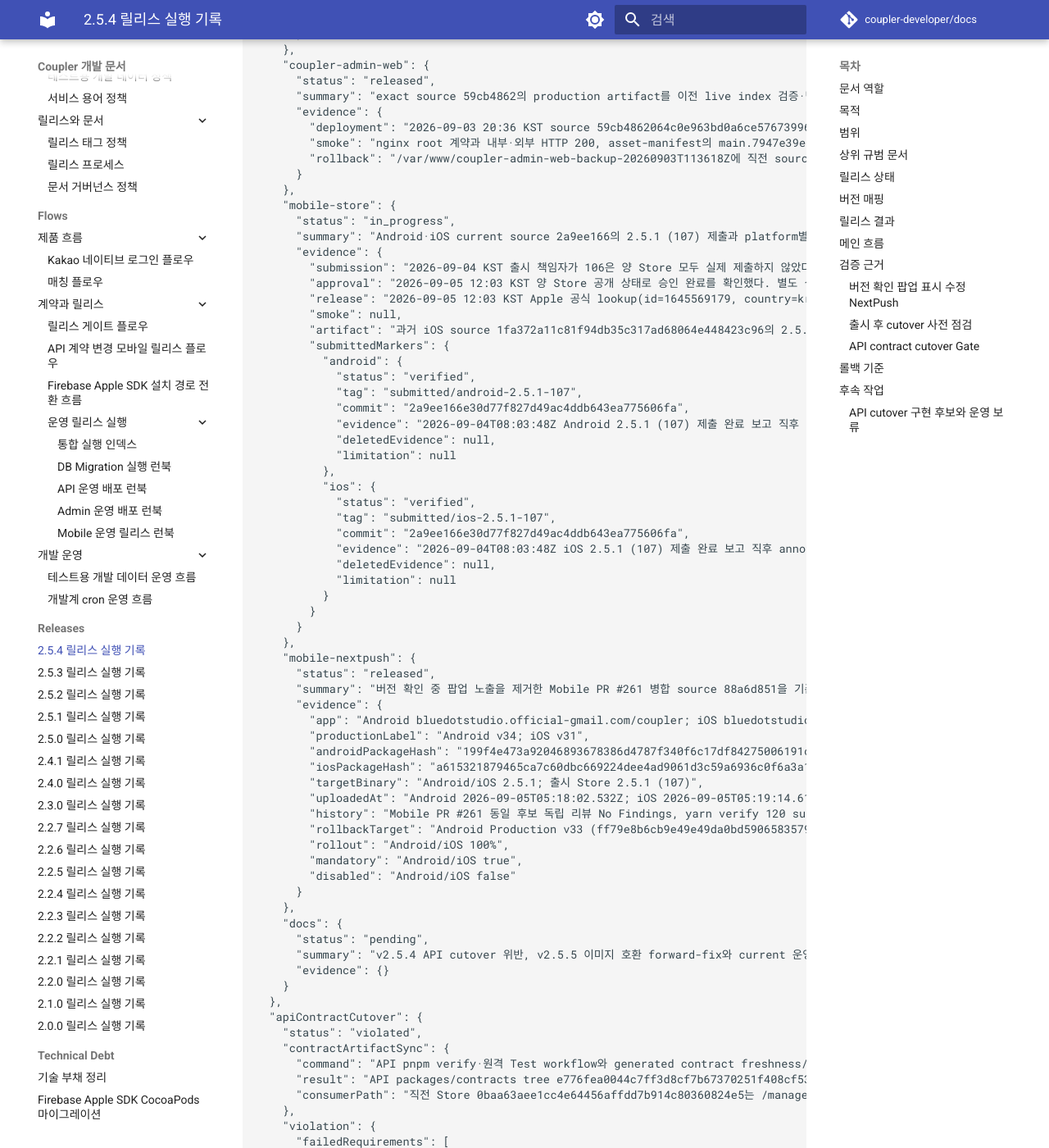
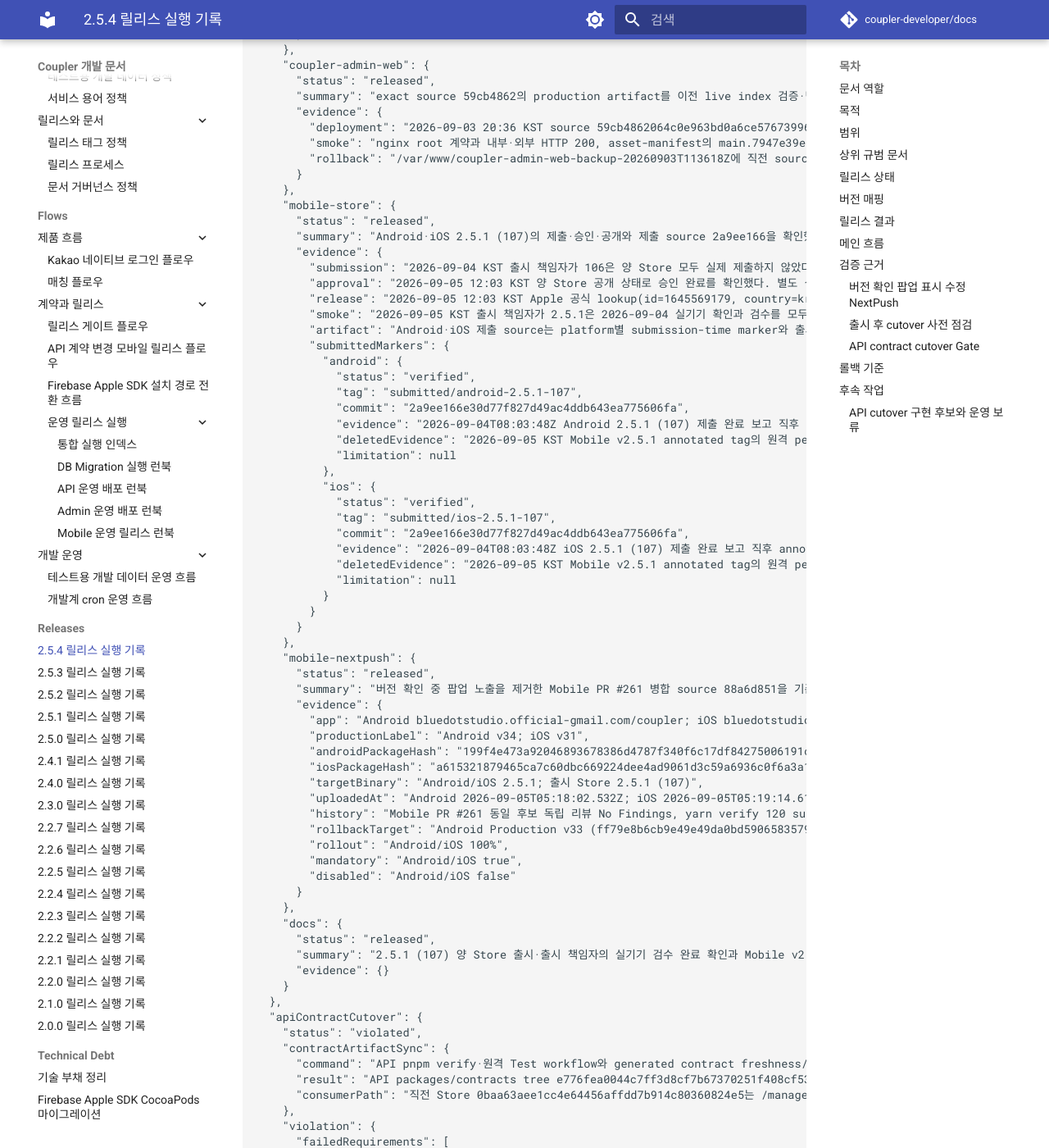
Before and after one commit to coupler-developer/docs, an MkDocs documentation site: the page built from content/releases/v2.5.4.md, in a window 1280 px wide and 1400 px high, scrolled down 1757 px. Shown: the whole window at 82% size. Built offline with MkDocs 1.6.1 and Material for MkDocs 9.7.7, drawn with Linux system fonts in a browser that asks for light colours; comment, search, counter and statistics services are not loaded; some of the changed text lies outside the part shown.

Commit message:
docs: 2.5.1 출시 검수와 릴리스 기록 마감
Background:
- 출시된 2.5.1 기록을 후속 cutover와 혼동해 기존 PR을 미병합 종료했다.

Reason:
- 출시 책임자가 2.5.1 실기기 검수 완료를 최종 확인했고 기존 출시 기록의 정식 마감을 요청했다.

Changes:
- Store와 docs scope를 released로 확정하고 107 제출 소스의 Mobile v2.5.1 태그 및 marker 삭제 증빙을 반영했다.
- 후속 cutover는 2.5.2 초과 최초 Store 버전의 필수 출시 범위로 분리했다.

How:
- 기존 PR을 다시 열어 metadata와 본문·기술부채·참조를 동기화했다.
- 사용자 검수 확인과 에이전트 운영 조회를 구분하고 기존 API 배포 및 cutover 위반 이력을 보존했다.

Tests:
- 독립 문서 리뷰 열린 Finding 0건
- 최종 yarn verify 통과: 11 suites, 192 tests
- 앞선 후보의 대기 범위 표기 오류를 N/A로 수정하고 재검증했다.

````diff
--- a/content/releases/v2.5.4.md
+++ b/content/releases/v2.5.4.md
@@ -3,7 +3,7 @@
 ```release-metadata
 {
   "version": "v2.5.4",
-  "status": "in_progress",
+  "status": "released",
   "releaseScopes": [
     "db-migration",
     "contracts-package",
@@ -16,8 +16,8 @@
   "extraRepoRefs": [],
   "versionMapping": {
     "docs": {
-      "tag": null,
-      "commit": "pending"
+      "tag": "v2.5.4",
+      "commit": null
     },
     "coupler-api": {
       "tag": "v2.5.6",
@@ -31,14 +31,14 @@
       "store": {
         "android": {
           "versionBuild": "2.5.1 (107)",
-          "releaseTag": null,
+          "releaseTag": "v2.5.1",
           "commit": "2a9ee166e30d77f827d49ac4ddb643ea775606fa",
           "sourceStatus": "verified",
           "limitation": null
         },
         "ios": {
           "versionBuild": "2.5.1 (107)",
-          "releaseTag": null,
+          "releaseTag": "v2.5.1",
           "commit": "2a9ee166e30d77f827d49ac4ddb643ea775606fa",
           "sourceStatus": "verified",
           "limitation": null
@@ -97,21 +97,21 @@
       }
     },
     "mobile-store": {
-      "status": "in_progress",
-      "summary": "Android·iOS current source 2a9ee166의 2.5.1 (107) 제출과 platform별 marker를 검증했고, 2026-09-05 KST 양 Store 공개를 확인했다. 사용자는 직접 실행 검증을 하지 못했다고 답했으며 실기기 운영 smoke와 Mobile 릴리스 태그·107 marker 증빙 이관/삭제는 아직 완료하지 않았다. 실제 제출되지 않은 106의 잘못된 marker는 이미 로컬과 원격에서 삭제했다.",
+      "status": "released",
+      "summary": "Android·iOS 2.5.1 (107)의 제출·승인·공개와 제출 source 2a9ee166을 확인했다. 2026-09-05 출시 책임자가 2.5.1의 실기기 검수는 전날 모두 완료됐다고 최종 확인했다. Mobile v2.5.1 annotated tag를 exact source에 고정하고 107 제출 marker의 증빙 이관 및 로컬·원격 삭제를 완료했다.",
       "evidence": {
         "submission": "2026-09-04 KST 출시 책임자가 106은 양 Store 모두 실제 제출하지 않았다고 최종 정정해 잘못된 submitted/android-2.5.1-106·submitted/ios-2.5.1-106을 로컬과 원격에서 삭제했다. 17:03 KST에는 current main 2a9ee166e30d77f827d49ac4ddb643ea775606fa의 Android·iOS 2.5.1 (107) Store 제출 완료를 보고했고, 즉시 platform별 annotated marker를 생성·push했다.",
         "approval": "2026-09-05 12:03 KST 양 Store 공개 상태로 승인 완료를 확인했다. 별도 심사 승인 시각은 조회하지 않았다. 이전 iOS Waiting for Review 화면을 현재 상태로 사용하지 않는다.",
         "release": "2026-09-05 12:03 KST Apple 공식 lookup(id=1645569179, country=kr)의 version은 2.5.1 (107), currentVersionReleaseDate는 2026-09-04T22:07:32Z(2026-09-05 07:07:32 KST)였다. Google Play 한국 공개 페이지(id=com.ritzy.fourhundred)는 version 2.5.1과 업데이트 날짜 2026-09-04를 제공했다. Android build 107·출시율 100%는 출시 책임자가 제공한 Production Console 화면으로 확인했으며 공개 페이지에서 build 번호를 독립 확인한 것은 아니다.",
-        "smoke": null,
-        "artifact": "과거 iOS source 1fa372a11c81f94db35c317ad68064e448423c96의 2.5.1 (106) xcarchive와 Android source cd8eee3286aacdd64b3c2a0a7888d97aa2f00d8d의 106 AAB는 생성됐지만 양 Store 모두 제출하지 않았고 current 후보에서 제외했다. current source 2a9ee166e30d77f827d49ac4ddb643ea775606fa의 Android·iOS 2.5.1 (107) artifact를 각 Store에 제출했다. 이번 handoff에는 107 artifact의 local size·SHA-256·manifest·운영 API origin·서명·R8 또는 Xcode validation 상세값이 제공되지 않아 Store 제출 완료 보고와 marker provenance만 기록한다.",
+        "smoke": "2026-09-05 KST 출시 책임자가 2.5.1은 2026-09-04 실기기 확인과 검수를 모두 마친 뒤 출시했다고 최종 확인했다. 앞선 미확인 답변은 이 확인으로 정정한다. 세부 화면별 결과를 에이전트 직접 관측으로 주장하지 않는다. 같은 날 읽기 전용 운영 점검에서 google/apple build 107 bootstrap은 HTTP 200·ok=true·version_name=2.5.1·version_code/min_version=107·force_update=0, 매니저 목록 6건의 canonical/legacy 이미지 경로 일치와 manager 16 상세의 canonical 이미지 slice 4건·HTTP 200을 확인했다. 2.5.2 (108) 실기기 확인 보고는 후속 버전 정보이며 이번 107 artifact나 source를 교체하지 않는다.",
+        "artifact": "Android·iOS 제출 source는 platform별 submission-time marker와 출시 책임자 제출 보고로 고정한 2a9ee166e30d77f827d49ac4ddb643ea775606fa이다. 해당 source의 Android versionName 2.5.1/versionCode 107과 iOS MARKETING_VERSION 2.5.1/CURRENT_PROJECT_VERSION 107이 일치한다. 보존된 iOS 107 xcarchive의 version/build 2.5.1/107, uploadDestination App Store·uploadedBuildNumber 107, uploadEvent 2026-09-04T07:54:32Z success·errors/warnings 0건을 확인했다. Android 설치 package의 107·installer com.android.vending은 앞선 연결 기기 조회에서 확인했다. 원본 Android 107 AAB 전체 digest·서명 상세는 이 기록에서 복구하지 않았으며, 106 artifact는 실제 미제출이므로 증빙에서 제외한다.",
         "submittedMarkers": {
           "android": {
             "status": "verified",
             "tag": "submitted/android-2.5.1-107",
             "commit": "2a9ee166e30d77f827d49ac4ddb643ea775606fa",
             "evidence": "2026-09-04T08:03:48Z Android 2.5.1 (107) 제출 완료 보고 직후 annotated marker를 원격에 push했다. 원격 tag object 2c19b6219423fceb1e8ae5aecfcce6ccf0815317과 peeled commit 2a9ee166e30d77f827d49ac4ddb643ea775606fa을 확인했다.",
-            "deletedEvidence": null,
+            "deletedEvidence": "2026-09-05 KST Mobile v2.5.1 annotated tag의 원격 peeled commit 2a9ee166e30d77f827d49ac4ddb643ea775606fa을 확인하고 제출 marker 이름·object·source·제출 시각을 이 기록에 이관한 뒤, 해당 107 marker를 로컬과 원격에서 삭제했다. 원격 marker 조회 결과는 0건이다.",
             "limitation": null
           },
           "ios": {
@@ -119,7 +119,7 @@
             "tag": "submitted/ios-2.5.1-107",
             "commit": "2a9ee166e30d77f827d49ac4ddb643ea775606fa",
             "evidence": "2026-09-04T08:03:48Z iOS 2.5.1 (107) 제출 완료 보고 직후 annotated marker를 원격에 push했다. 원격 tag object 07d180754c4d86044a62ab9d5302038b5f1cd265와 peeled commit 2a9ee166e30d77f827d49ac4ddb643ea775606fa을 확인했다.",
-            "deletedEvidence": null,
+            "deletedEvidence": "2026-09-05 KST Mobile v2.5.1 annotated tag의 원격 peeled commit 2a9ee166e30d77f827d49ac4ddb643ea775606fa을 확인하고 제출 marker 이름·object·source·제출 시각을 이 기록에 이관한 뒤, 해당 107 marker를 로컬과 원격에서 삭제했다. 원격 marker 조회 결과는 0건이다.",
             "limitation": null
           }
         }
@@ -143,8 +143,8 @@
       }
     },
     "docs": {
-      "status": "pending",
-      "summary": "v2.5.4 API cutover 위반, v2.5.5 이미지 호환 forward-fix와 current 운영 API v2.5.6을 기록했다. 2026-09-05 사용자 결정으로 best·profile·detail_profile_set 제거 cutover는 2.5.2 초과 최초 Store 버전의 별도 작업으로 분리했다. 이번 PR은 실제 DB·API·Admin·2.5.1 (107) Store·NextPush 결과와 미검증 범위를 보존해 미병합 종료한다. 실기기 smoke·릴리스 태그·docs 게시 미완료를 완료로 바꾸지 않으며, 후속 cutover 완료를 기다리지 않는다.",
+      "status": "released",
+      "summary": "2.5.1 (107) 양 Store 출시·출시 책임자의 실기기 검수 완료 확인과 Mobile v2.5.1 태그·107 marker 정리를 반영해 최종 기록을 확정했다. 기존 docs #211을 다시 열어 이 최종본을 병합하고 docs v2.5.4 태그·게시 postcheck를 수행한다. API cutover와 후속 contracts pin 정렬은 2.5.2 초과 최초 Store 버전의 필수 출시 범위로 분리하며 이번 마감을 막지 않는다. 과거 cutover violated 이력과 현재 additive 호환을 보존한다.",
       "evidence": {}
     }
   },
@@ -204,22 +204,22 @@
 ## 릴리스 상태
 
 - 목표 버전: `v2.5.4`
-- 전체 상태: `in_progress`
-- 완료 범위: API·Admin·Mobile source main 병합, Mobile 양 플랫폼 `2.5.1 (107)` version 정렬·Store 제출·submission marker 검증·공개 확인, 잘못된 양 플랫폼 106 marker 삭제, contracts `0.1.41`·`0.1.42` stable 발행, 운영 migration 4건, API·Admin 운영 반영·smoke, immutable API `v2.5.4`·`v2.5.5`·`v2.5.6` 태그, 매니저 이미지 계약 위반 식별과 `violated` 처분
-- 대기 범위: 2.5.1 (107) 기본 출시 검증과 확인 한계 기록, Mobile `v2.5.1` tag와 107 marker 증빙 이관·삭제, docs tag와 기록 종결. API 호환 필드 제거와 후속 contracts pin 정렬은 다음 버전 작업으로 제외한다.
+- 전체 상태: `released`
+- 완료 범위: API·Admin·Mobile source main 병합, Mobile 양 플랫폼 `2.5.1 (107)` version 정렬·Store 제출·submission marker 검증·공개 확인, 잘못된 양 플랫폼 106 marker 삭제, contracts `0.1.41`·`0.1.42` stable 발행, 운영 migration 4건, API·Admin 운영 반영·smoke, immutable API `v2.5.4`·`v2.5.5`·`v2.5.6` 태그, 매니저 이미지 계약 위반 식별과 `violated` 처분, 양 플랫폼 107 실기기 검수 완료 확인, Mobile `v2.5.1` 태그, 107 제출 marker 증빙 이관·삭제
+- 대기 범위: `N/A`
 
 ## 버전 매핑
 
-- `docs`: 기록 버전 `v2.5.4`, 태그 `N/A`, 커밋 `pending`
+- `docs`: 기록 버전 `v2.5.4`, 태그 `v2.5.4`, 커밋 `N/A`
 - `coupler-api`: 현재 운영 태그 `v2.5.6`, 커밋 `1a44d3747fbc8042cb1c78021c404ccb62156618`
 - `coupler-api` 이력: 최초 운영 반영 `v2.5.4`·`9bd43ea857712bfaa26deb031c8f5fee697d6e95`, 이미지 호환 forward-fix `v2.5.5`·`2bde45931b6a7bfcd7c36e04805af46b3add10fc`; 기존 태그는 이동하지 않음
 - `coupler-admin-web`: 태그 `v2.5.4`, 커밋 `59cb4862064c0e963bd0a6ce57673996d77ff290`
-- `coupler-mobile-app`: Android Store `2.5.1 (107)`, Android 릴리스 태그 `N/A`, Android 커밋 `2a9ee166e30d77f827d49ac4ddb643ea775606fa`, Android source `verified`, iOS Store `2.5.1 (107)`, iOS 릴리스 태그 `N/A`, iOS 커밋 `2a9ee166e30d77f827d49ac4ddb643ea775606fa`, iOS source `verified`, NextPush `Android Production v34 / iOS Production v31; target 2.5.1`, NextPush 커밋 `88a6d851e13c3012077ded501b79abe6e577308d`
-- `submitted/android-2.5.1-107` tag object `2c19b6219423fceb1e8ae5aecfcce6ccf0815317`과 `submitted/ios-2.5.1-107` tag object `07d180754c4d86044a62ab9d5302038b5f1cd265`의 원격 peeled commit은 모두 current source `2a9ee166e30d77f827d49ac4ddb643ea775606fa`과 일치한다. 실제 제출되지 않은 106에 잘못 생성했던 두 marker는 로컬과 원격에서 삭제했다.
+- `coupler-mobile-app`: Android Store `2.5.1 (107)`, Android 릴리스 태그 `v2.5.1`, Android 커밋 `2a9ee166e30d77f827d49ac4ddb643ea775606fa`, Android source `verified`, iOS Store `2.5.1 (107)`, iOS 릴리스 태그 `v2.5.1`, iOS 커밋 `2a9ee166e30d77f827d49ac4ddb643ea775606fa`, iOS source `verified`, NextPush `Android Production v34 / iOS Production v31; target 2.5.1`, NextPush 커밋 `88a6d851e13c3012077ded501b79abe6e577308d`
+- `submitted/android-2.5.1-107` tag object `2c19b6219423fceb1e8ae5aecfcce6ccf0815317`과 `submitted/ios-2.5.1-107` tag object `07d180754c4d86044a62ab9d5302038b5f1cd265`의 삭제 전 원격 peeled commit은 모두 current source `2a9ee166e30d77f827d49ac4ddb643ea775606fa`과 일치했다. Mobile `v2.5.1` 태그와 이 기록으로 증빙을 이관한 뒤 두 107 marker를 로컬·원격에서 삭제했다. 실제 제출되지 않은 106의 잘못된 두 marker도 앞서 삭제했다.
 
 ## 릴리스 결과
 
-- 현재 결과: `in_progress` - 운영 DB·API·Admin 반영과 current Mobile source `2a9ee166`의 Android·iOS `2.5.1 (107)` Store 제출·marker 검증·공개 확인을 완료했다. 양 플랫폼 실기기 운영 smoke와 후속 cutover는 미완료다.
+- 현재 결과: `released` - 운영 DB·API·Admin과 Android·iOS 2.5.1 (107) 공개·실기기 검수 완료 확인, NextPush 운영 배포와 서비스 태그·제출 marker 정리를 기록했다. API 호환 필드 제거는 이번 완료 범위가 아니라 2.5.2 초과 최초 Store 버전의 필수 후속 작업이다.
 - API는 DB·Admin에 `pinned`만 유지하면서 Mobile 응답에 `pinned`와 동일한 `best`를 추가한다. 따라서 2.5.0과 2.5.1 Mobile이 같은 운영 API를 동시에 사용할 수 있다.
 - 그러나 매니저 선택·상세에서는 2.5.0이 읽는 `profile`과 `detail_profile_set`이 9bd43ea8 응답에서 누락돼 이미지가 표시되지 않았다. 기존 성공 판정을 수정하지 않고 cutover Gate를 `violated`로 닫으며 additive 호환 복구를 별도 릴리스로 수행한다.
 - additive API source `2bde4593`을 운영에 반영해 2.5.0 legacy와 2.5.1 canonical 이미지 필드를 동시에 제공한다. 이 API-only 복구는 DB·Admin·Mobile Store·NextPush를 변경하지 않는다.
@@ -252,8 +252,10 @@
 - API compatibility forward-fix: exact API source `2bde45931b6a7bfcd7c36e04805af46b3add10fc`에서 병렬 코드리뷰 No Findings, 로컬 `pnpm verify`와 199 suites·1847 tests, 원격 전체 [Test workflow](https://github.com/coupler-developer/coupler-api/actions/runs/33758227184), contracts 0.1.42 [Release Contracts workflow](https://github.com/coupler-developer/coupler-api/actions/runs/33757716338)를 통과했다. 2026-09-03 22:05 KST 운영 PM2를 해당 exact source로 reload·save했고 online·production·cwd와 내부 root HTTP 200을 확인했다. 외부 `/app/manager/all`은 5개 항목 모두 `profile=profile_image_path`, `/app/manager/detail/{id}`는 legacy·canonical 7개 slice 경로 일치, 실제 이미지 HTTP 200을 반환했다. 22:06 KST 원격 annotated API tag `v2.5.5` peeled commit이 exact source와 일치함을 확인했다.
 - API current fixes: PR #235는 여성 수신 PENDING 카드의 `천천히 결정` 클릭 시 만료일 재설정을 제거해 카드 전달 시점의 최초 만료일을 보존했고, PR #236은 사진 또는 영상 변경을 함께 비교해 영상 단독 승인에도 기존 프로필 승인 알림을 1회 발송하도록 수정했다. 두 PR의 전체 CI가 성공했으며 합쳐진 운영 source `1a44d374`의 contracts tree는 발행된 0.1.42 tree와 동일하다.
 - Admin production: source `59cb4862064c0e963bd0a6ce57673996d77ff290`의 artifact SHA-256 `e5127b4f5d498d4b3d903d51aa83e4d4f040275145b50f6e4c881684e30b5add`를 20:36 KST 원자 교체했다. live index SHA-256 `391e6220953d60c4418802f91446e323981f3ea9931a46ecb7f8c20ed2fad47b`, 내부·외부 HTTP 200, 외부 `main.7947e39e.js`와 local SHA-256 `c2c0bc58b5c0ee6eb35875c2c9b7b022715ad18ae0cecb63d999ab93fabdadd0` 일치를 확인했다. 출시 책임자는 로그인된 운영 CMS의 `스퀘어 관리 > 스퀘어 내역`에서 실제 목록·정상 상태·관리 controls 렌더링을 확인했고 controls는 실행하지 않았다. 20:38 KST 원격 `v2.5.4` peeled commit도 source와 일치했다.
-- artifact: 과거 iOS source `1fa372a11c81f94db35c317ad68064e448423c96`의 `2.5.1 (106)` archive와 Android source `cd8eee3286aacdd64b3c2a0a7888d97aa2f00d8d`의 106 AAB는 생성됐지만 양 Store 모두 제출하지 않았고 current 후보에서 제외했다. current source `2a9ee166e30d77f827d49ac4ddb643ea775606fa`의 Android·iOS `2.5.1 (107)` artifact를 각 Store에 제출했다. 107 artifact의 local size·SHA-256·manifest·운영 API origin·서명·R8 또는 Xcode validation 상세값은 이번 handoff에 제공되지 않았다.
+- artifact: Android·iOS `2.5.1 (107)`의 제출 source는 platform별 submission-time marker와 출시 책임자 제출 보고로 고정한 `2a9ee166e30d77f827d49ac4ddb643ea775606fa`이다. 해당 source의 양 플랫폼 version/build 일치와 보존된 iOS 107 xcarchive의 App Store uploadEvent `2026-09-04T07:54:32Z` success·errors/warnings 0건을 확인했다. Android 설치 package의 107·installer `com.android.vending`은 앞선 연결 기기 조회에서 확인했다. 원본 Android 107 AAB 전체 digest·서명 상세는 복구하지 않았으며, 106 artifact는 실제 미제출이므로 이번 증빙에서 제외한다.
 - Store: 2026-09-04 17:03 KST 출시 책임자가 Android·iOS `2.5.1 (107)` 제출 완료를 보고했다. 직후 생성한 `submitted/android-2.5.1-107`·`submitted/ios-2.5.1-107`은 각각 원격 annotated tag이며 둘의 peeled commit이 current source `2a9ee166`과 일치한다. 실제 제출되지 않은 106에 잘못 생성했던 두 marker는 로컬과 원격에서 삭제했다. 2026-09-05 12:03 KST [Apple 공식 조회](https://itunes.apple.com/lookup?id=1645569179&country=kr&entity=software)에서 `2.5.1 (107)`·공개 시각 `2026-09-05 07:07:32 KST`를, [Google Play 공개 페이지](https://play.google.com/store/apps/details?id=com.ritzy.fourhundred&hl=ko&gl=KR)에서 `2.5.1`·업데이트 날짜 `2026-09-04`를 확인했다. Android `107`·출시율 `100%`는 제공된 Production Console 화면 근거다. 공개 확인을 실기기 운영 smoke로 간주하지 않는다.
+
+- Store 최종 검수·태그: 2026-09-05 KST 출시 책임자가 2.5.1은 전날 실기기 검수까지 모두 완료한 뒤 출시했다고 확인했다. 이 최종 확인이 앞선 미확인 답변을 대체한다. source `2a9ee166e30d77f827d49ac4ddb643ea775606fa`의 양 플랫폼 version/build와 iOS 107 archive의 App Store upload success를 확인하고, 원격 annotated Mobile `v2.5.1` peeled commit을 동일 source로 고정했다. 두 107 marker의 이름·object·source·제출 증빙을 위 metadata로 이관한 뒤 로컬·원격에서 삭제했으며 branch나 source는 삭제하지 않았다. 2.5.2 (108) 확인 보고는 후속 버전이며 이번 source에 합치지 않는다.
 
 ### 버전 확인 팝업 표시 수정 NextPush
 
@@ -318,7 +320,7 @@
 - 구버전 영향: Store `0baa63ae`의 목록 parser는 `profile`, 상세 parser는 `detail_profile_set`을 읽는다. 필드가 제거된 응답을 직접 받으면 이미지를 표시할 수 없으며, `best` 소비자의 고정글 표시도 사라진다. HTTP 성공이나 force_update 설정을 제품 동작 보존·요청 거부 증빙으로 기록하지 않는다. 해당 제품 요청의 보호 방식 또는 허용 가능한 결과를 확정하고 실제 case로 검증하는 작업은 운영 반영 전 잔여 범위다.
 - 검증 결과: API 최종 후보의 독립 로컬 구현 리뷰 후 `pnpm verify`를 1회 실행했다. contracts freshness/build·lint·typecheck·format·DB static 검사와 dev-data 18 suites·234 tests, dev-cron 7 suites·121 tests를 통과했다. core는 최초 198 suites·1838 tests 통과 후 sandbox `listen EPERM`으로 실패한 WebSocket 14건만 같은 후보에서 실행 환경을 바꿔 재시도하여 합계 199 suites·1852 tests 통과를 확인했다. 미실행 마지막 leaf `pnpm pack:contracts`도 통과했다. 검증된 diff SHA-256은 `fcca171d0c7b8fc9c99adb197369a80b97a33d5f60d1cb4641b14223bfa6477a`이며 commit 전후 코드 변경은 없다. 기존 cron skip 1 suite·5 tests는 유지했다. 로컬 검증을 실기기 smoke·운영 activation·cutover 완료 판정으로 확대하지 않는다.
 - NextPush 대상 확인: 2.5.0 오배포 문의에 실제 Production history를 조회했다. Android v32·v33·v34와 iOS v29·v30·v31은 모두 exact target `2.5.1`이었다. 제공된 Google Play 설치 실패 화면만으로 원인을 확정하거나 설치 장애가 해결됐다고 기록하지 않는다. 이 확인으로 Store 공개·팝업·동일 NextPush 배포를 다시 수행하지 않았다.
-- 분리 결정: 2026-09-05 사용자는 cutover를 2.5.2 초과 최초 Store 버전의 필수 출시 범위로 확정하고 현재 docs PR 종료를 요청했다. API #237의 후보는 미병합·미배포 상태로 보존하며 후속 필수 작업을 추적한다. docs #211은 결정과 확인 한계를 남겨 미병합 종료한다. PR 종료는 통합 릴리스 완료·docs 게시·태그 생성 또는 cutover 완료를 뜻하지 않는다. 별도 Android R8 작업은 변경하지 않는다.
+- 분리 결정: 2026-09-05 사용자는 cutover를 2.5.2 초과 최초 Store 버전의 필수 출시 범위로 확정하고 현재 2.5.1 출시 기록 마감을 요청했다. API #237의 후보는 미병합·미배포 상태로 보존하며 후속 필수 작업을 추적한다. docs #211의 미병합 종료는 잘못된 처리였으며 같은 PR을 다시 열어 출시·검수 완료 확인과 서비스 태그를 반영한 최종본으로 병합한다. 이 문서의 마감은 후속 cutover 완료를 뜻하지 않는다. 별도 Android R8 작업은 변경하지 않는다.
 
-- 2.5.2 초과 최초 Store 버전 필수 작업: Store/NextPush 소비자 inventory와 이전 소비자 처리 방식·제품 case를 먼저 고정하고, Admin·Mobile contracts source pin 정렬 및 라운지 `best`와 매니저 `profile`·`detail_profile_set` 제거를 별도 cutover로 진행한다. 해당 버전에서는 이 작업을 출시 범위에서 누락하지 않고 출시 전에 완료한다. 이번 2.5.1 PR 종료와 분리한다.
-- 이번 기록의 완료 조건: 운영 migration과 기존 API/Admin 배포 증빙, `2bde4593`·`v2.5.5` 이미지 forward-fix 및 current `1a44d374`·`v2.5.6` 운영 기준을 보존하고, Android·iOS `2.5.1 (107)`의 실제 공개·기본 검증·확인 한계·source·제출 marker·릴리스 tag를 metadata와 본문에 일치시킨다. 미수행 cutover는 후속 작업으로만 남기며 이 완료 조건에 포함하지 않는다.
+- 2.5.2 초과 최초 Store 버전 필수 작업: Store/NextPush 소비자 inventory와 이전 소비자 처리 방식·제품 case를 먼저 고정하고, Admin·Mobile contracts source pin 정렬 및 라운지 `best`와 매니저 `profile`·`detail_profile_set` 제거를 별도 cutover로 진행한다. 해당 버전에서는 이 작업을 출시 범위에서 누락하지 않고 출시 전에 완료한다. 이번 2.5.1 릴리스 마감과 분리한다.
+- 이번 기록의 완료 결과: 기존 DB·API·Admin 운영 증빙과 current API v2.5.6의 additive 호환을 보존했고, 양 Store 2.5.1 (107) 출시·출시 책임자의 실기기 검수 확인과 source 2a9ee166·Mobile v2.5.1 태그·107 제출 증빙 이관/삭제를 metadata와 본문에 반영했다. docs 최종본은 병합 뒤 v2.5.4 태그와 게시 결과를 확인한다. 미수행 cutover는 별도 필수 후속 작업이다.
````
Also changed, not shown: content/architecture/lounge-system.md (+1 -1 lines), content/technical-debt/technical-debt.md (+2 -2 lines).
